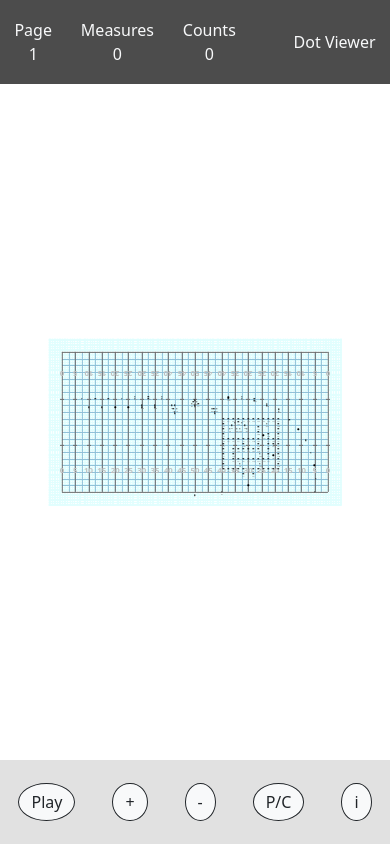
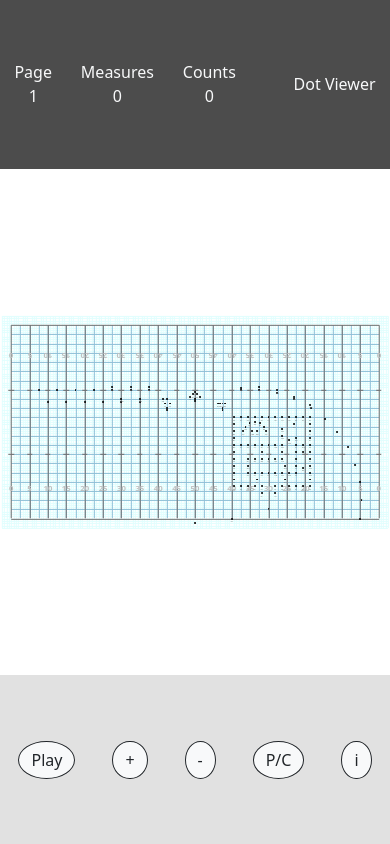
Before and after one commit to The-King-12345/Dot-Viewer, a Flask app: page / in a window 390 px wide. Run offline with Flask 3, Linux system fonts and the light colour scheme; data comes from the database, SQL or seed files in the repository.

Commit message:
Alter formatting size using media queries
Make the layout more friendly for mobile screens while accounting for lanscape and portrait mode. Make field less likely to overflow the screen.

```diff
--- a/static/styles.css
+++ b/static/styles.css
@@ -1,11 +1,11 @@
 :root {
-    --main-cell-size: 1.7vw;
+    --main-cell-size: 3.5vh;
     --sub-cell-size: calc(var(--main-cell-size) / 4);
     --field-width: calc(var(--main-cell-size) * 40 + 1px);
     --field-height: calc(var(--main-cell-size) * 21 + 1px);
     --dot-size: 1%;
-    --topbar-height: 10vh;
-    --sidebar-width: calc(var(--topbar-height) * 1.5)
+    --topbar-height: min(20vh, 100px);
+    --sidebar-width: min(25vh, 150px);
 }
 
 *, *::before, *::after {
@@ -44,6 +44,7 @@
     left: 0;
     height: calc(100vh - var(--topbar-height));
     width: calc(100vw - var(--sidebar-width));
+    overflow: scroll;
 }
 
 #contianer {
@@ -72,13 +73,13 @@
 
 .gridline-v {
     width: 0.1%;
-    height: calc(400% / 21 + 100%);
+    height: calc(200% / 21 + 100%);
     background-color: #e1fefe;
     z-index: -2;
 }
 
 .gridline-h {
-    width: 110%;
+    width: 105%;
     height: 0.1%;
     background-color: #e1fefe;
     z-index: -2;
@@ -138,7 +139,12 @@
     color: gray;
 }
 
-@media only screen and (max-width: 768px) {
+@media (orientation: portrait) {
+    :root {
+        --main-cell-size: 2.35vw;
+        --topbar-height: 20vh;
+    }
+
     .sidebar {
         width: 100vw;
         height: var(--topbar-height);
--- a/templates/snippets/grid.html
+++ b/templates/snippets/grid.html
@@ -1,4 +1,6 @@
-{% for i in range(1-9,84+9,1) %}
+{% set extra = 5%}
+
+{% for i in range(1-extra,84+extra,1) %}
 
     {% if (i % 4 == 0 and i > 0 and i < 84) %}
         <div class="gridline-h-bold" style="top: {{ i / 84 * 100}}%; left: 50%;"></div>
@@ -8,7 +10,7 @@
 
 {% endfor %}
 
-{% for i in range(1-9,160+9,1) %}
+{% for i in range(1-extra,160+extra,1) %}
 
     {% if (i % 4 == 0 and i > 0 and i < 160) %}
         <div class="gridline-v-bold" style="top: 50%; left: {{i / 160 * 100}}%;"></div>
```
